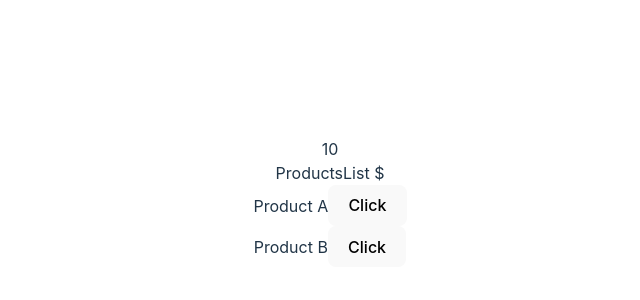
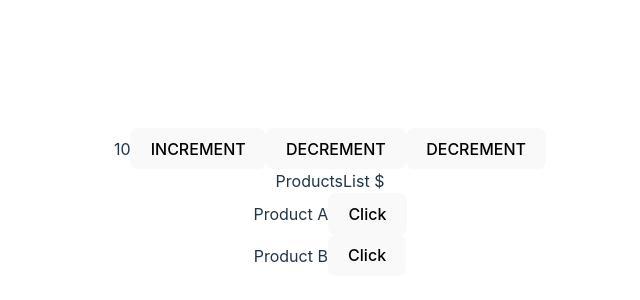
Before and after one commit to datlt2306/FPL-WEB209, a React (Vite) app: page / in a window 1280 px wide. Shown: the part 198-498 px from the top of the page, without its empty margins (310-950 px from the left). Built offline with nearby package versions, Linux system fonts and the light colour scheme; data requests are answered from the project's data file.

Commit message:
Buổi 2: update

```diff
--- a/src/components/Counter.tsx
+++ b/src/components/Counter.tsx
@@ -1,11 +1,20 @@
 import React from "react";
-import { useSelector } from "react-redux";
+import { useSelector, useDispatch } from "react-redux";
 import { ICounter } from "../interfaces/Counter";
 type Props = {};
 
 const Counter = () => {
     const counter = useSelector((state: ICounter) => state.count);
-    return <div>{counter}</div>;
+    const dispatch = useDispatch();
+    return (
+        <div>
+            {counter}
+
+            <button onClick={() => dispatch({ type: "INCREMENT" })}>INCREMENT</button>
+            <button onClick={() => dispatch({ type: "DECREMENT" })}>DECREMENT</button>
+            <button onClick={() => dispatch({ type: "INCREASE", payload: 10 })}>DECREMENT</button>
+        </div>
+    );
 };
 
 export default Counter;
--- a/src/reducers/counter.tsx
+++ b/src/reducers/counter.tsx
@@ -8,6 +8,10 @@ const counterReducer = (state = intitialState, action: any) => {
     switch (action.type) {
         case "INCREMENT":
             return { ...state, count: state.count + 1 };
+        case "DECREMENT":
+            return { ...state, count: state.count - 1 };
+        case "INCREASE":
+            return { ...state, count: state.count + action.payload };
         default:
             return state;
     }
```
